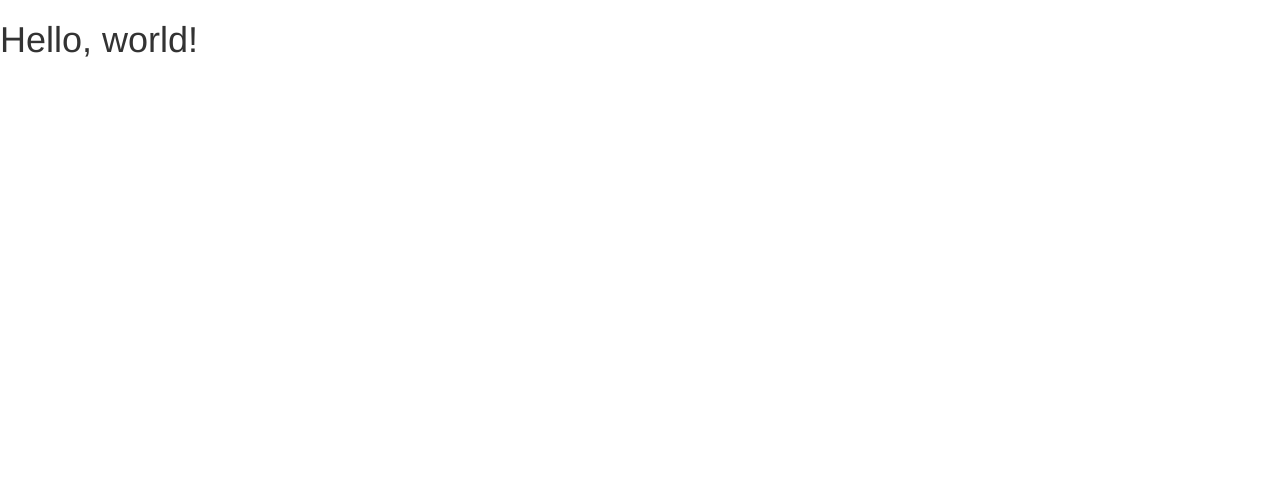
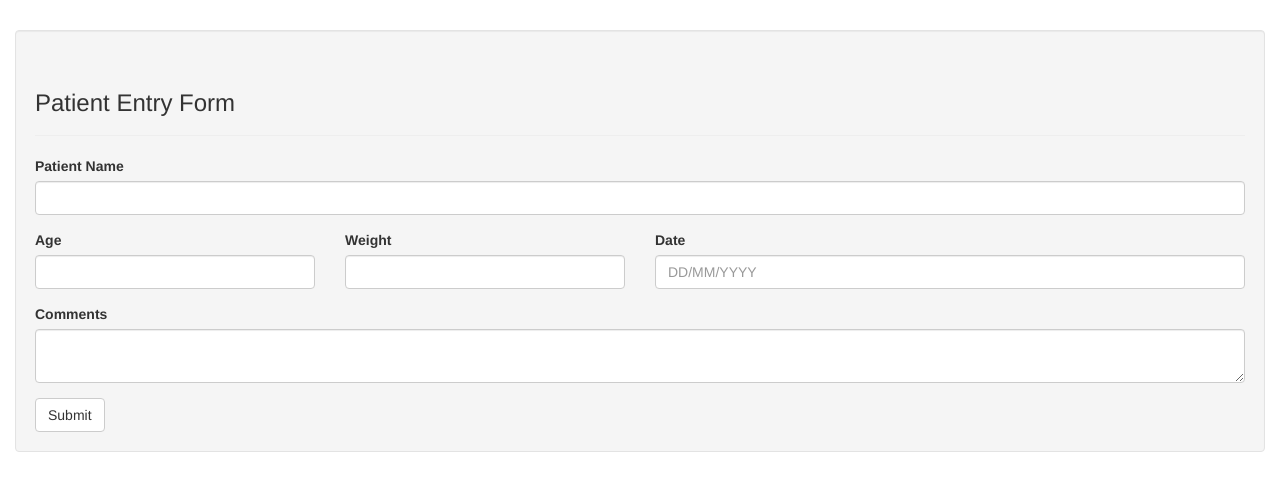
Before and after one commit to tech-thread/Rx, a PHP site: page / in a window 1280 px wide. Before the commit the part shown is almost empty. Shown: the top 491 px of the page. Run offline with PHP 8.4, Linux system fonts and the light colour scheme.

Commit message:
Implemented Patient Entry Form.

```diff
--- a/index.php
+++ b/index.php
@@ -1,28 +1,51 @@
-<!DOCTYPE html>
-<html lang="en">
-  <head>
-    <meta charset="utf-8">
-    <meta http-equiv="X-UA-Compatible" content="IE=edge">
-    <meta name="viewport" content="width=device-width, initial-scale=1">
-    <!-- The above 3 meta tags *must* come first in the head; any other head content must come *after* these tags -->
-    <title>Bootstrap 101 Template</title>
+<?php
+include 'template/header.html';
+?>
 
-    <!-- Bootstrap -->
-    <link href="css/bootstrap.min.css" rel="stylesheet">
+<div class="well">
+  <div class="page-header">
+    <h3>Patient Entry Form</h3>
+  </div>
+  <form method="post" action="insert.php">
+    <div class="row">
+      <div class="col-md-12">
+        <div class="form-group">
+          <label>Patient Name</label>
+          <input type="text" class="form-control" name="patientName">
+        </div>
+      </div>
+      <div class="col-md-3">
+        <div class="form-group">
+          <label>Age</label>
+          <input type="text" class="form-control" name="patientAge">
+        </div>
+      </div>
+      <div class="col-md-3">
+        <div class="form-group">
+          <label>Weight</label>
+          <input type="text" class="form-control" name="patientWeight">
+        </div>
+      </div>
+      <div class="col-md-6">
+        <div class="form-group">
+          <label>Date</label>
+          <input type="text" class="form-control date-ui" name="appointmentDate" placeholder="DD/MM/YYYY">
+        </div>
+      </div>
+      <div class="col-lg-12">
+        <div class="form-group">
+          <label>Comments</label>
+          <textarea class="form-control" rows="2" id="textArea" name="comments"></textarea>
+        </div>
+      </div>
+      <div class="col-md-12">
+        <button type="submit" class="btn btn-default">Submit</button>
+      </div>
+      <!-- <a href="#null" class="medium secondary button" onclick="printContent('printTable')"><i class="fa fa-print"></i> Print</a> -->
+    </div>
+  </form>
+</div>
 
-    <!-- HTML5 shim and Respond.js for IE8 support of HTML5 elements and media queries -->
-    <!-- WARNING: Respond.js doesn't work if you view the page via file:// -->
-    <!--[if lt IE 9]>
-      <script src="https://oss.maxcdn.com/html5shiv/3.7.2/html5shiv.min.js"></script>
-      <script src="https://oss.maxcdn.com/respond/1.4.2/respond.min.js"></script>
-    <![endif]-->
-  </head>
-  <body>
-    <h1>Hello, world!</h1>
-
-    <!-- jQuery (necessary for Bootstrap's JavaScript plugins) -->
-    <script src="js/jquery.min.js"></script>
-    <!-- Include all compiled plugins (below), or include individual files as needed -->
-    <script src="js/bootstrap.min.js"></script>
-  </body>
-</html>
+<?php
+include 'template/footer.html';
+?>
--- /dev/null
+++ b/template/footer.html
@@ -0,0 +1,7 @@
+	</div>
+    <!-- jQuery (necessary for Bootstrap's JavaScript plugins) -->
+    <script src="js/jquery.min.js"></script>
+    <!-- Include all compiled plugins (below), or include individual files as needed -->
+    <script src="js/bootstrap.min.js"></script>
+  </body>
+</html>
--- /dev/null
+++ b/template/header.html
@@ -0,0 +1,22 @@
+<!DOCTYPE html>
+<html lang="en">
+  <head>
+    <meta charset="utf-8">
+    <meta http-equiv="X-UA-Compatible" content="IE=edge">
+    <meta name="viewport" content="width=device-width, initial-scale=1">
+    <!-- The above 3 meta tags *must* come first in the head; any other head content must come *after* these tags -->
+    <title>Rx</title>
+
+    <!-- Bootstrap -->
+    <link href="css/bootstrap.min.css" rel="stylesheet">
+    <link href="css/style.css" rel="stylesheet">
+
+    <!-- HTML5 shim and Respond.js for IE8 support of HTML5 elements and media queries -->
+    <!-- WARNING: Respond.js doesn't work if you view the page via file:// -->
+    <!--[if lt IE 9]>
+      <script src="https://oss.maxcdn.com/html5shiv/3.7.2/html5shiv.min.js"></script>
+      <script src="https://oss.maxcdn.com/respond/1.4.2/respond.min.js"></script>
+    <![endif]-->
+  </head>
+  <body>
+    <div class="container-fluid" style="margin-top: 30px">
```
Also changed, not shown: css/style.css (added).
